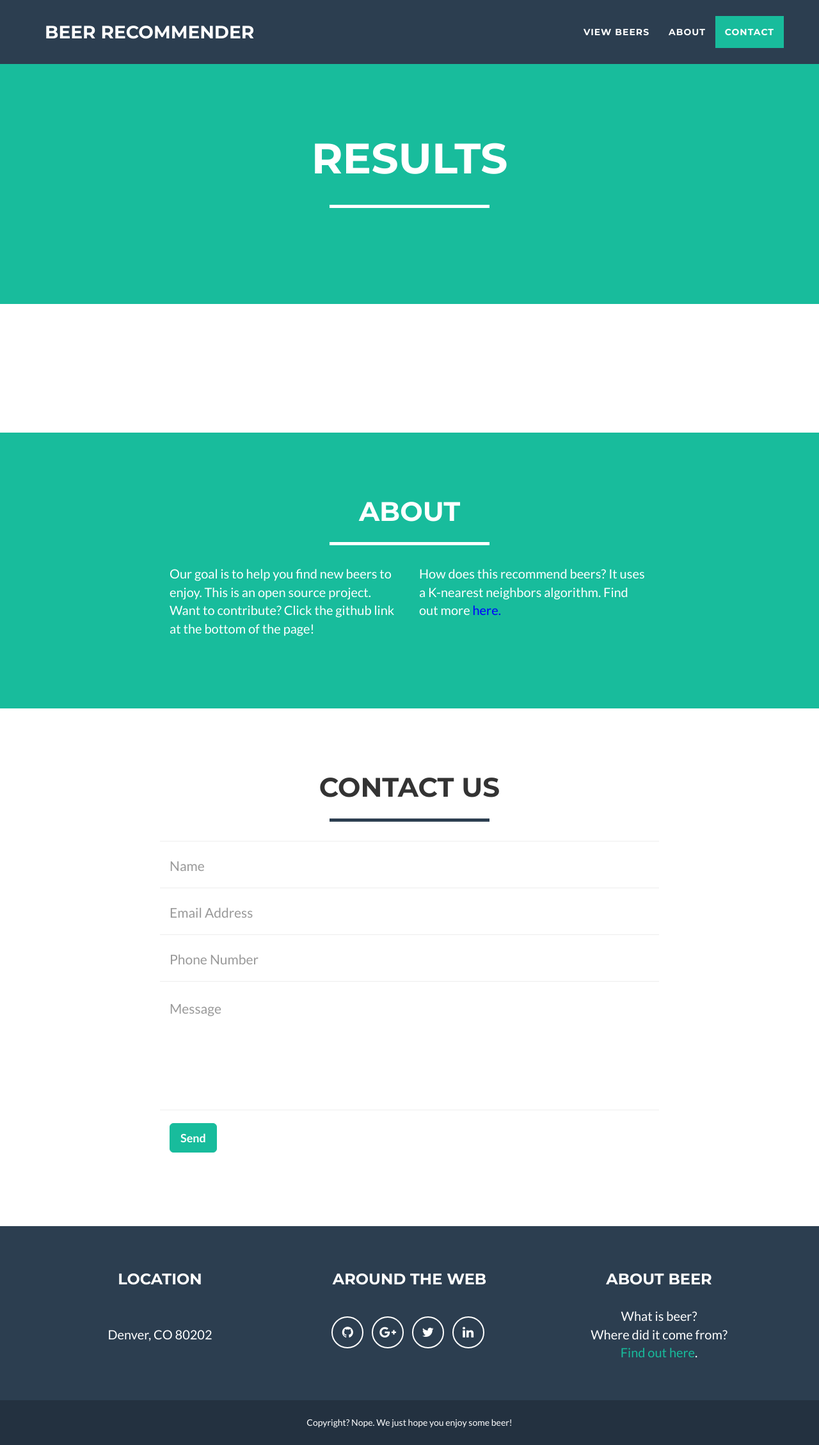
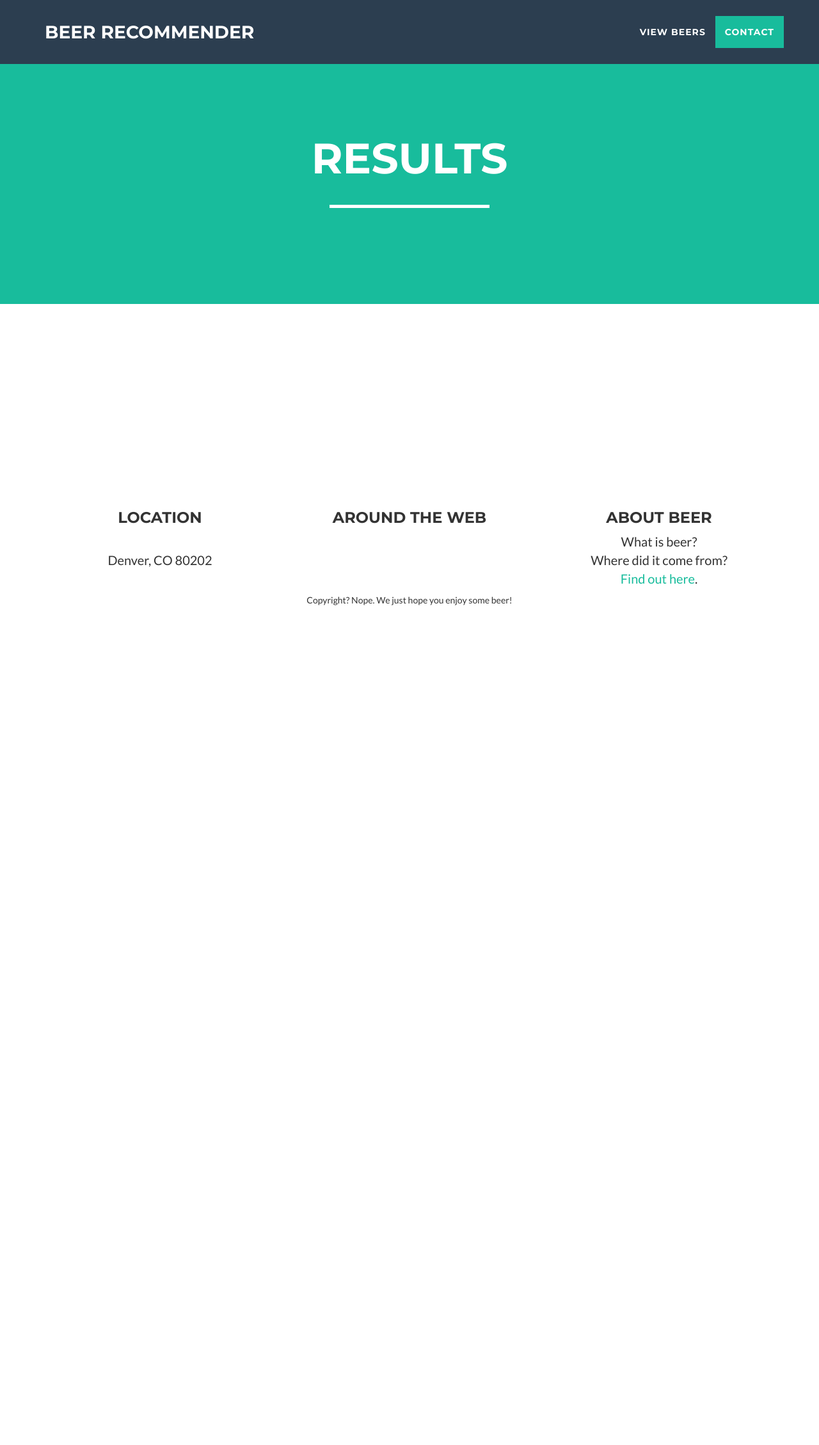
Before and after one commit to trentwoodbury/BeerRecommender, a Flask app: template website/templates/display_beer.html in a window 1280 px wide. Shown: the whole page at 64% size. After the commit the page ends 946 px from the top, so only its background shows below. Run offline with Flask 2, Linux system fonts and the light colour scheme; the template is opened without the code that fills it, so the values that code supplies are empty; parts of the project's set-up code (start-up, migrations or seed data) failed here and were passed over; some libraries are stand-ins or nearby versions.

Commit message:
Remove contact and about sections

```diff
--- a/website/templates/display_beer.html
+++ b/website/templates/display_beer.html
@@ -41,7 +41,7 @@
                 <button type="button" class="navbar-toggle" data-toggle="collapse" data-target="#bs-example-navbar-collapse-1">
                     <span class="sr-only">Toggle navigation</span> Menu <i class="fa fa-bars"></i>
                 </button>
-                <a class="navbar-brand" href="#page-top">Beer Recommender</a>
+                <a class="navbar-brand" href="index.html">Beer Recommender</a>
             </div>
 
             <!-- Collect the nav links, forms, and other content for toggling -->
@@ -52,9 +52,6 @@
                     </li>
                     <li class="page-scroll">
                         <a href="#portfolio">View Beers</a>
-                    </li>
-                    <li class="page-scroll">
-                        <a href="#about">About</a>
                     </li>
                     <li class="page-scroll">
                         <a href="#contact">Contact</a>
@@ -96,84 +93,8 @@
         </div>
     </section>
 
-    <!-- About Section -->
-    <section class="success" id="about">
-        <div class="container">
-            <div class="row">
-                <div class="col-lg-12 text-center">
-                    <h2>About</h2>
-                    <hr class="star-light">
-                </div>
-            </div>
-            <div class="row">
-                <div class="col-lg-4 col-lg-offset-2">
-                    <p>Our goal is to help you find new beers to enjoy. This is an open source project. Want to contribute? Click the github link at the bottom of the page!</p>
-                </div>
-                <div class="col-lg-4">
-                    <p>How does this recommend beers? It uses a K-nearest neighbors algorithm. Find out more <a href = "https://www.youtube.com/watch?v=UqYde-LULfs" style="color: blue"> here. </a></p>
-                </div>
-                <div class="col-lg-8 col-lg-offset-2 text-center">
-                </div>
-            </div>
-        </div>
-    </section>
-
-    <!-- Contact Section -->
-    <section id="contact">
-        <div class="container">
-            <div class="row">
-                <div class="col-lg-12 text-center">
-                    <h2>Contact Us</h2>
-                    <hr class="star-primary">
-                </div>
-            </div>
-            <div class="row">
-                <div class="col-lg-8 col-lg-offset-2">
-                    <!-- To configure the contact form email address, go to mail/contact_me.php and update the email address in the PHP file on line 19. -->
-                    <!-- The form should work on most web servers, but if the form is not working you may need to configure your web server differently. -->
-                    <form name="sentMessage" id="contactForm" novalidate>
-                        <div class="row control-group">
-                            <div class="form-group col-xs-12 floating-label-form-group controls">
-                                <label>Name</label>
-                                <input type="text" class="form-control" placeholder="Name" id="name" required data-validation-required-message="Please enter your name.">
-                                <p class="help-block text-danger"></p>
-                            </div>
-                        </div>
-                        <div class="row control-group">
-                            <div class="form-group col-xs-12 floating-label-form-group controls">
-                                <label>Email Address</label>
-                                <input type="email" class="form-control" placeholder="Email Address" id="email" required data-validation-required-message="Please enter your email address.">
-                                <p class="help-block text-danger"></p>
-                            </div>
-                        </div>
-                        <div class="row control-group">
-                            <div class="form-group col-xs-12 floating-label-form-group controls">
-                                <label>Phone Number</label>
-                                <input type="tel" class="form-control" placeholder="Phone Number" id="phone" required data-validation-required-message="Please enter your phone number.">
-                                <p class="help-block text-danger"></p>
-                            </div>
-                        </div>
-                        <div class="row control-group">
-                            <div class="form-group col-xs-12 floating-label-form-group controls">
-                                <label>Message</label>
-                                <textarea rows="5" class="form-control" placeholder="Message" id="message" required data-validation-required-message="Please enter a message."></textarea>
-                                <p class="help-block text-danger"></p>
-                            </div>
-                        </div>
-                        <br>
-                        <div id="success"></div>
-                        <div class="row">
-                            <div class="form-group col-xs-12">
-                                <button type="submit" class="btn btn-success btn-lg">Send</button>
-                            </div>
-                        </div>
-                    </form>
-                </div>
-            </div>
-        </div>
-    </section>
-
     <!-- Footer -->
+    <section id="contact"
     <footer class="text-center">
         <div class="footer-above">
             <div class="container">
@@ -217,6 +138,7 @@
             </div>
         </div>
     </footer>
+</section>
 
     <!-- Scroll to Top Button (Only visible on small and extra-small screen sizes) -->
     <div class="scroll-top page-scroll hidden-sm hidden-xs hidden-lg hidden-md">
```
